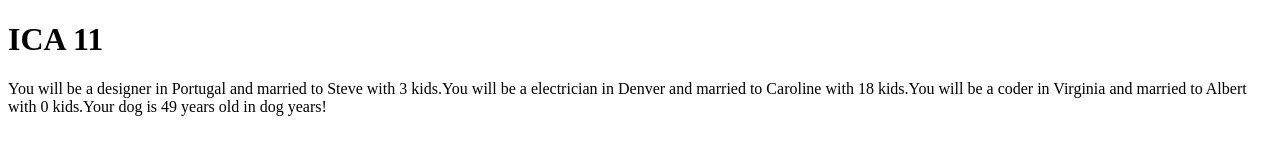
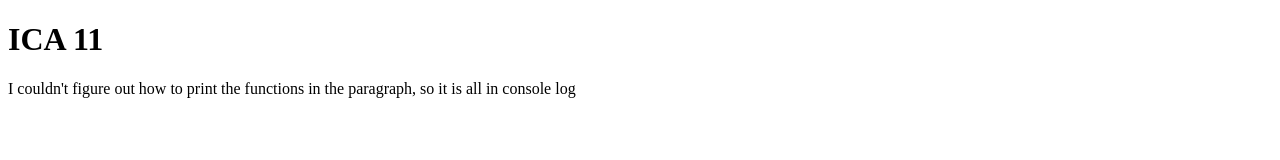
Before and after one commit to natashaterekhova/natashaterekhova, a plain HTML site: page ica/ica11.html in a window 1280 px wide. Drawn offline with Linux system fonts and the light colour scheme.

Commit message:
ica final changes

```diff
--- a/ica/ica11.html
+++ b/ica/ica11.html
@@ -9,7 +9,7 @@
     <h1 id = "head1">
         ICA 11
     </h1>
-    <p id = "my_para"></p>
+    <p id = "my_para"> I couldn't figure out how to print the functions in the paragraph, so it is all in console log</p>
 </div>
 </body>
 <script src="ica11.js"></script>
--- a/ica/ica11.js
+++ b/ica/ica11.js
@@ -2,9 +2,13 @@ function tellFortune(numChild, partnerName, location, job){
     return("You will be a " + job + " in " + location + " and married to " + partnerName + " with " + numChild + " kids.");
 }
 
-document.getElementById("my_para").innerHTML = tellFortune("3", "Steve", "Portugal", "designer") + tellFortune("18", "Caroline", "Denver", "electrician") + tellFortune("0", "Albert", "Virginia", "coder") + calculateDogAge(7);
+console.log(tellFortune("3", "Steve", "Portugal", "designer"));
+console.log(tellFortune("18", "Caroline", "Denver", "electrician"));
+console.log(tellFortune("0", "Albert", "Virginia", "coder"));
 
 function calculateDogAge(puppyage){
     dogYear = puppyage*7;
     return("Your dog is " + dogYear + " years old in dog years!");
 }
+
+console.log(calculateDogAge(7));
```
